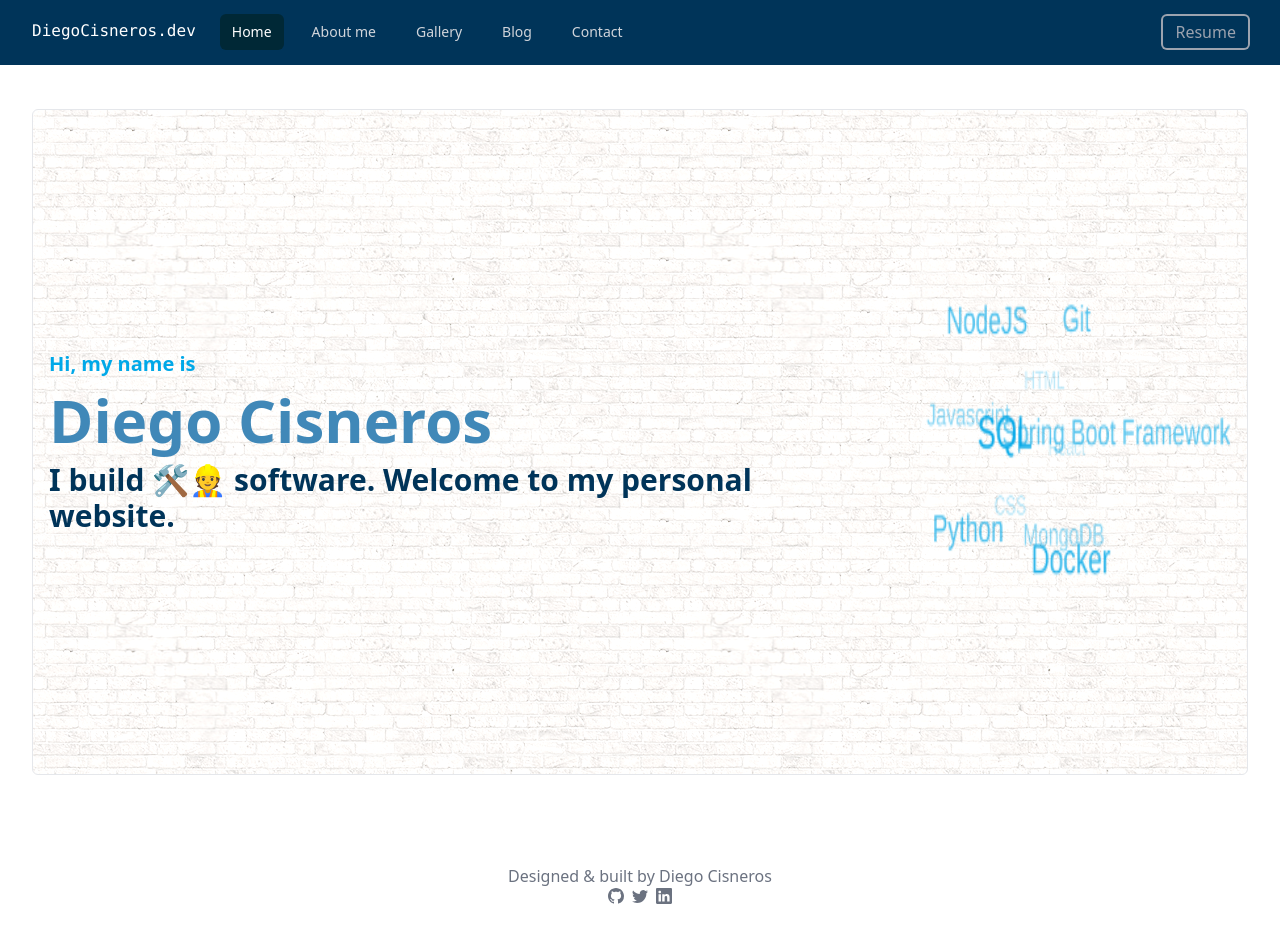
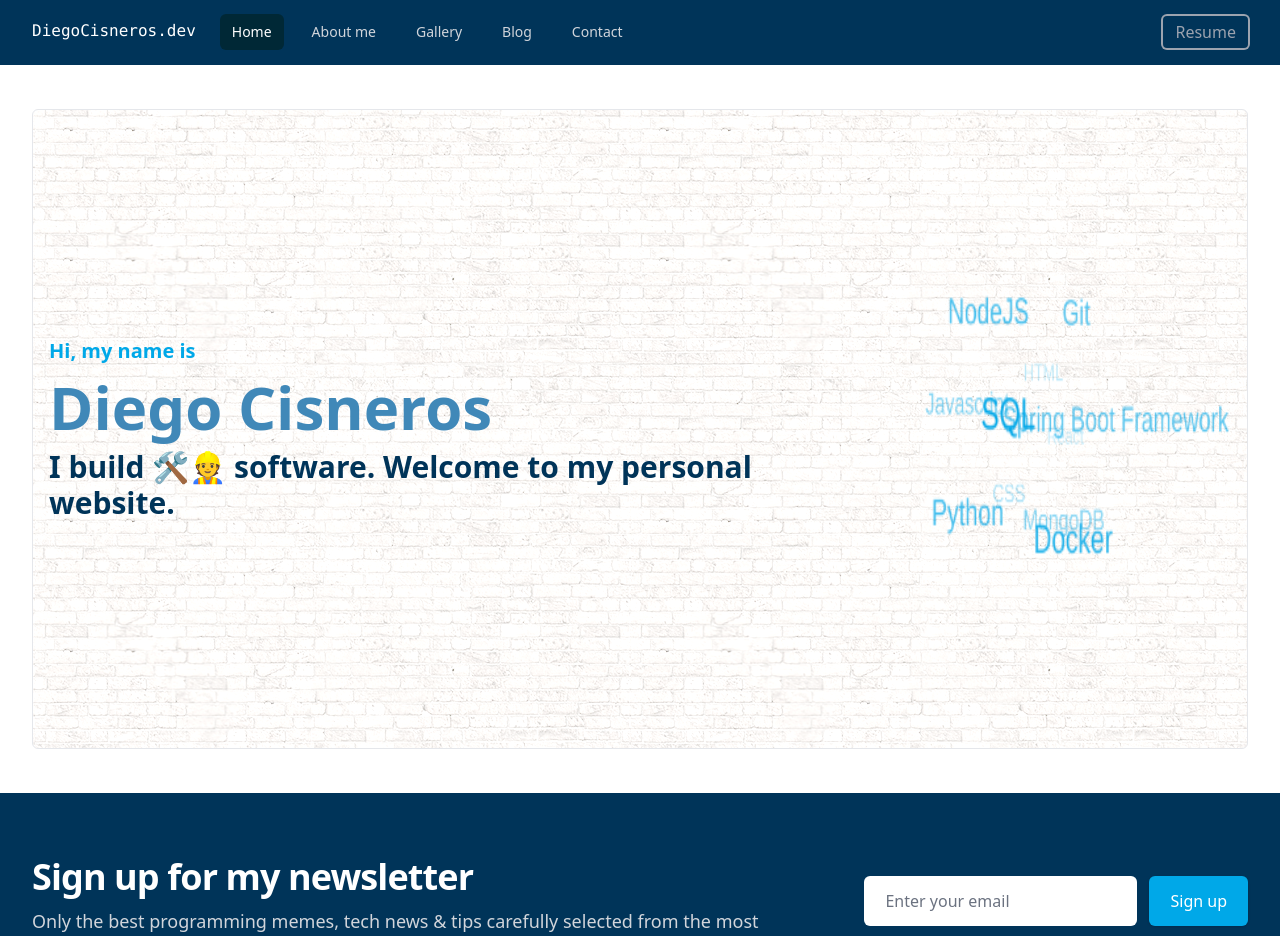
Before and after one commit to devcisne/personal-website, a React (Create React App) app: page / in a window 1280 px wide. Shown: the top 936 px of the page. Before the commit the page ends 912 px from the top, so only its background shows below. Built offline with nearby package versions, Linux system fonts and the light colour scheme.

Commit message:
added newsletter component to homepage

```diff
--- /dev/null
+++ b/src/components/Newsletter.jsx
@@ -0,0 +1,103 @@
+import React, { useState } from "react";
+import { useForm } from "react-hook-form";
+import axios from "axios";
+
+const Newsletter = () => {
+  const [isSuccess, setSuccess] = useState(false);
+
+  const {
+    register,
+    handleSubmit,
+    formState: { errors },
+    reset,
+  } = useForm({
+    defaultValues: { email: "" },
+  });
+
+  const sendForm = (data) => {
+    console.log(data);
+    reset();
+    // const postData = async () => {
+    //   return await axios({
+    //     method: "POST",
+    //     url: `${process.env.REACT_APP_API_ENDPOINT}/api/sendMail`,
+    //     data,
+    //   });
+    // };
+
+    // postData()
+    //   .then((response) => {
+    //     // console.log(response);
+    //     if (response.status === 200) {
+    //       // console.log("Contact form submitted successfully");
+    //       setSuccess(true);
+    //       reset();
+    //     }
+    //   })
+    //   .catch((error) => {
+    //     console.log(`Message failed to send. error:`, error);
+    //   });
+  };
+
+
+
+  return (
+    <div className="bg-[#003459]">
+      <div className="mx-auto max-w-7xl py-12 px-4 sm:px-6 lg:flex lg:items-center lg:py-16 lg:px-8">
+        <div className="lg:w-0 lg:flex-1">
+          <h2
+            className="text-3xl font-bold tracking-tight text-white sm:text-4xl"
+            id="newsletter-headline"
+          >
+            Sign up for my newsletter
+          </h2>
+          <p className="mt-3 max-w-3xl text-lg leading-6 text-gray-300">
+            Only the best programming memes, tech news &amp; tips carefully
+            selected from the most obscure subreddits and the depths of twitter
+            will be delivered.
+          </p>
+        </div>
+        <div className="mt-8 lg:mt-0 lg:ml-8">
+          <form className="sm:flex" onSubmit={handleSubmit(sendForm)}>
+            <label htmlFor="email" className="sr-only">
+              Email address
+            </label>
+            <input
+              {...register("email", {
+                required: "Email is required",
+                pattern: {
+                  value:
+                    /^(([^<>()[\]\\.,;:\s@"]+(\.[^<>()[\]\\.,;:\s@"]+)*)|(".+"))@((\[[0-9]{1,3}\.[0-9]{1,3}\.[0-9]{1,3}\.[0-9]{1,3}])|(([a-zA-Z\-0-9]+\.)+[a-zA-Z]{2,}))$/,
+                  message: "Please enter a valid email.",
+                },
+              })}
+              name="email"
+              type="email"
+              autoComplete="email"
+              className={`w-full rounded-md border border-transparent px-5 py-3 placeholder-gray-500 focus:border-white focus:ring-2 focus:ring-white focus:ring-offset-2 focus:ring-offset-gray-800 sm:max-w-xs ${
+                errors.email ? "border-pink-500 text-pink-600 focus:border-pink-500 focus:ring-pink-500" : ""
+              } `}
+              placeholder="Enter your email"
+            />
+            <div className="mt-3 rounded-md shadow sm:mt-0 sm:ml-3 sm:flex-shrink-0">
+              <button
+                type="submit"
+                className="flex w-full items-center justify-center rounded-md border border-transparent bg-[#00A8E8] px-5 py-3 text-base font-medium text-white hover:bg-[#007EA7] focus:outline-none focus:ring-2 focus:ring-[#007EA7] focus:ring-offset-2 focus:ring-offset-gray-800"
+              >
+                Sign up
+              </button>
+            </div>
+          </form>
+          <p className="mt-3 text-sm text-pink-600">
+              {/* We care about the protection of your data. Read our{' '}
+              <a href="#" className="font-medium text-white underline">
+                Privacy Policy.
+              </a> */}
+              {errors.email?.message}
+            </p>
+        </div>
+      </div>
+    </div>
+  );
+};
+export default Newsletter;
--- a/src/routes/Home.jsx
+++ b/src/routes/Home.jsx
@@ -1,12 +1,13 @@
 import React, { useEffect } from "react";
+import Newsletter from "../components/Newsletter";
 
 const Home = () => {
   useEffect(() => window.renderTagCloud(), [])
 
   return (
     <>
-      <div className="h-screen  bg-[#ffffff] border-t border-[#003459] ">
-        <div className="w-[95vw] mx-auto px-4 mt-11 mb-0 border rounded-md bg-brick-pattern h-5/6 flex sm:flex-row flex-col">
+      <div className=" bg-[#ffffff] border-t border-[#003459] ">
+        <div className="w-[95vw] h-[80vh] mx-auto px-4 my-11  border rounded-md bg-brick-pattern flex sm:flex-row flex-col">
           <div className="my-auto flex-auto w-full sm:w-4/6 ">
             <p className="text-xl font-semibold text-[#00A8E8] ">
               Hi, my name is
@@ -66,6 +67,7 @@ const Home = () => {
             </canvas>
           </div>
         </div>
+        <Newsletter/>
       </div>
     </>
   );
```
